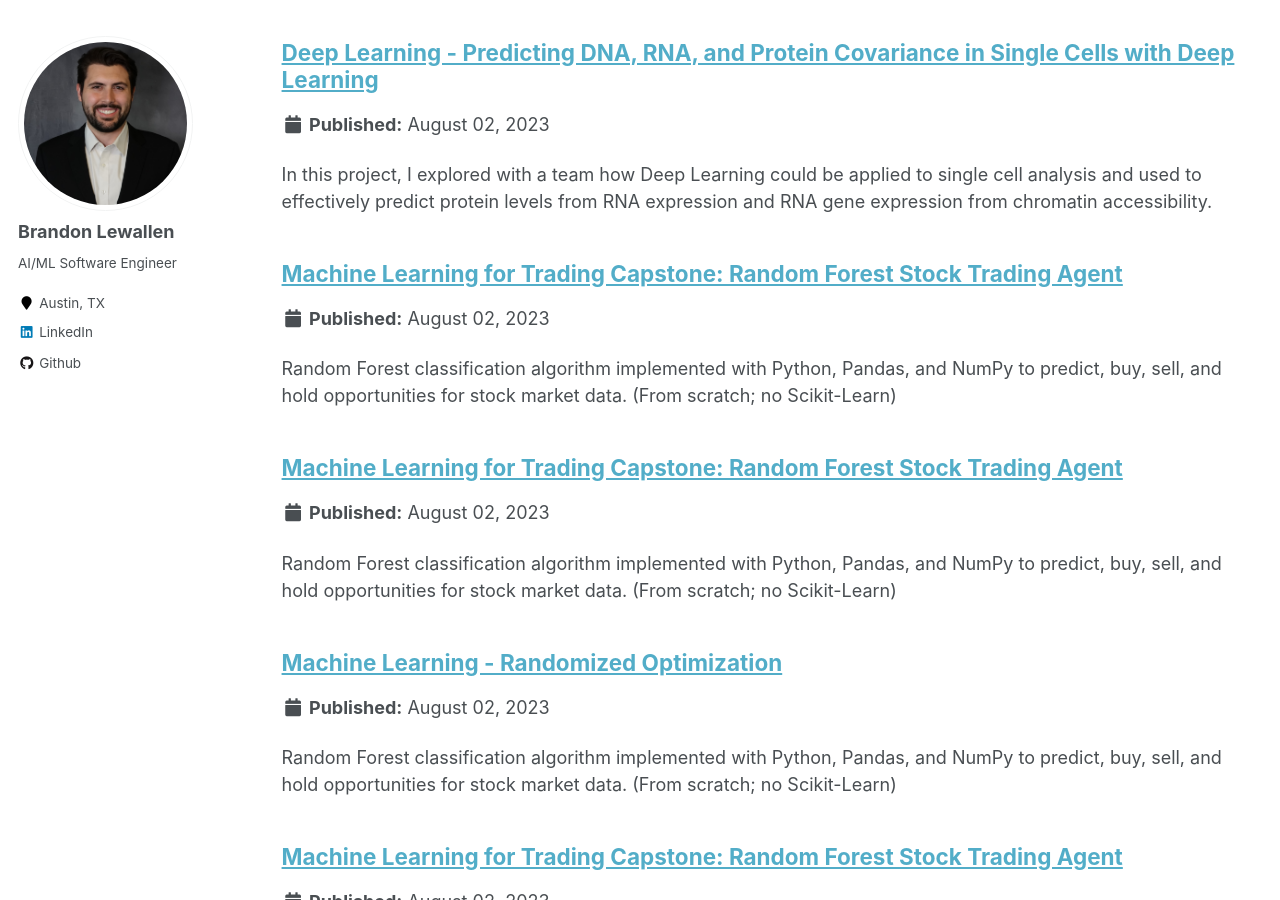
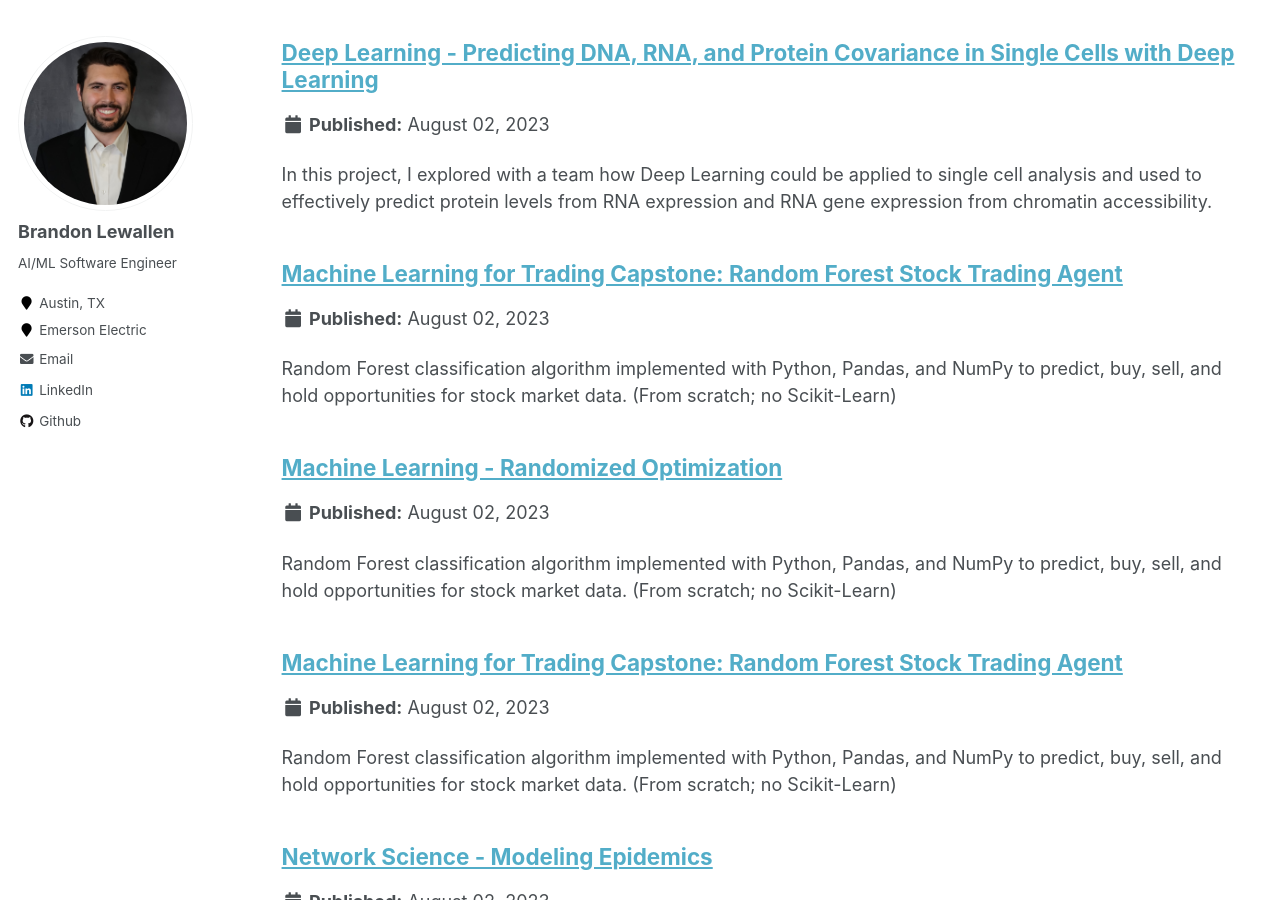
Before and after one commit to lewallenbrandon/lewallenbrandon.github.io, a Jekyll site: the page built from _pages/portfolio.html, in a window 1280 px wide and 900 px high, scrolled down 320 px. Built offline with Jekyll 4.4.1, drawn with Linux system fonts in a browser that asks for light colours.

Commit message:
updating this again

```diff
--- a/_config.yml
+++ b/_config.yml
@@ -84,10 +84,10 @@ author:
   avatar           : "profile_picture.jpg"
   bio              : "AI/ML Software Engineer"
   location         : "Austin, TX"
-  employer         :
+  employer         : "Emerson Electric"
   pubmed           :
   googlescholar    :
-  email            :
+  email            : "lewallenbrandon@gmail.com"
   researchgate     :  # example: "https://www.researchgate.net/profile/yourprofile"
   uri              :
   bitbucket        :
--- a/_portfolio/deep_learning_nat_lang.md
+++ /dev/null
@@ -1,8 +0,0 @@
----
-title: "Machine Learning for Trading Capstone: Random Forest Stock Trading Agent"
-excerpt: "Random Forest classification algorithm implemented with Python, Pandas, and NumPy to predict, buy, sell, and hold
-opportunities for stock market data. (From scratch; no Scikit-Learn)"
-collection: portfolio
----
-
-This is an item in your portfolio. It can be have images or nice text. If you name the file .md, it will be parsed as markdown. If you name the file .html, it will be parsed as HTML.
```
